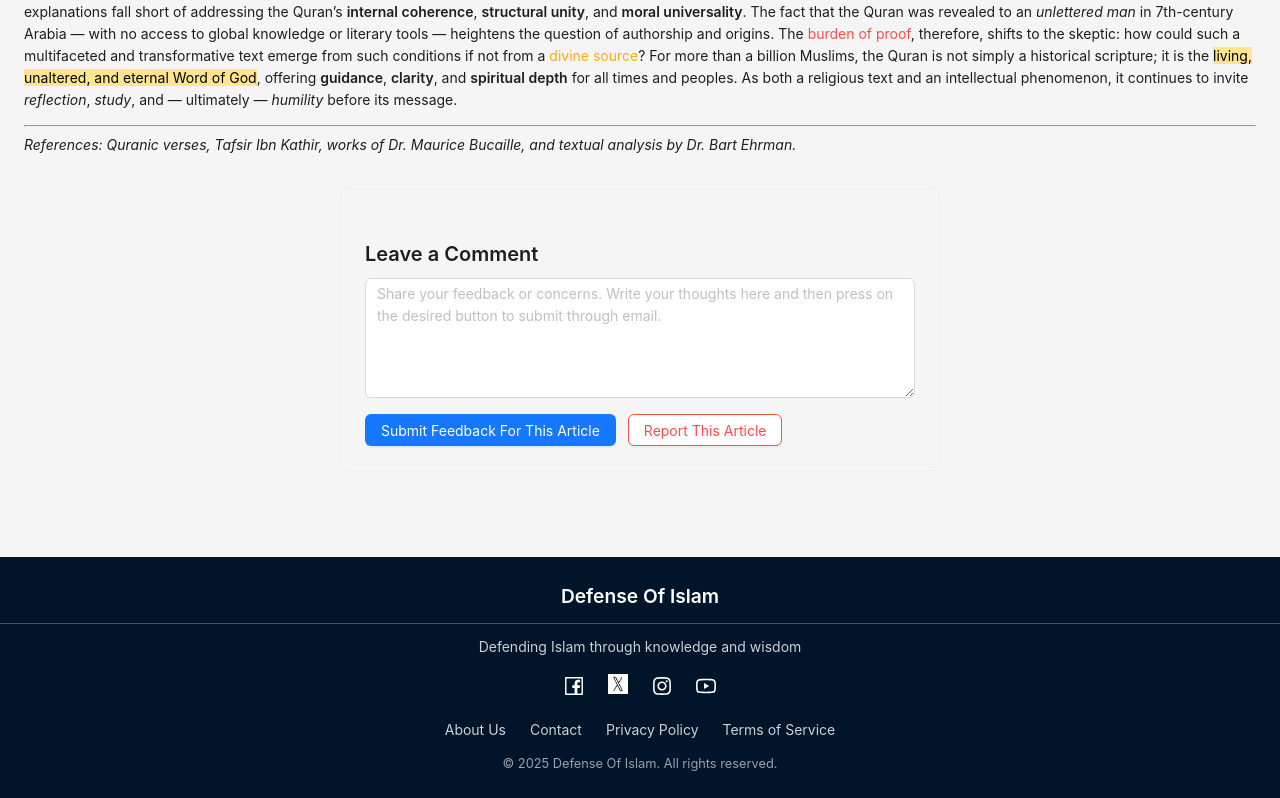
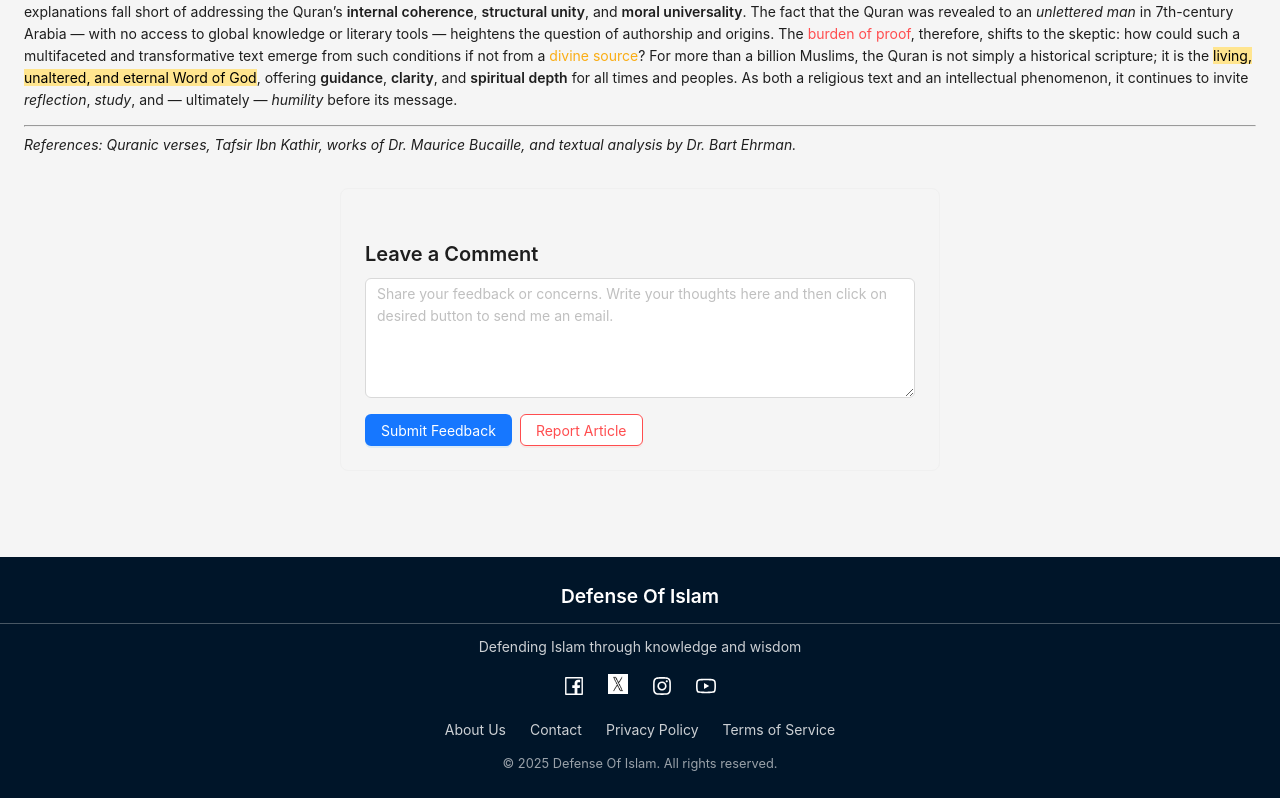
Before and after one commit to defenseofislam/web, a React (Create React App) app: page /web/islam/quran/1 in a window 1280 px wide. Shown: the part 3010-3808 px from the top of the page. Built offline with nearby package versions, Linux system fonts and the light colour scheme; a web font is replaced by a local one.

Commit message:
feat: integrate CommentBox component for user feedback and reporting in IslamComponent1

```diff
--- /dev/null
+++ b/src/components/CommentBox.js
@@ -0,0 +1,82 @@
+import React, { useState } from "react";
+import { Card, Input, Button, Space, Typography } from "antd";
+
+const { TextArea } = Input;
+const { Title } = Typography;
+
+const CommentBox = (props) => {
+  const [text, setText] = useState("");
+  // Check if mobile device
+  const isMobile =
+    /Android|webOS|iPhone|iPad|iPod|BlackBerry|IEMobile|Opera Mini/i.test(
+      navigator.userAgent
+    );
+  const handleFeedbackSubmit = () => {
+    if (!text.trim()) {
+      alert("Please enter some feedback before submitting.");
+      return;
+    }
+    const subject = `Feedback for Article - ${props.title}`;
+    const body = `Assalamu Alaikum,\n\nI would like to provide the following feedback:${props.url}:\n\n${text}`;
+
+    if (isMobile) {
+      // For mobile, use simple mailto link
+      window.location.href = `mailto:defenseofislam.kk@gmail.com?subject=${encodeURIComponent(
+        subject
+      )}&body=${encodeURIComponent(body)}`;
+    } else {
+      // For desktop, try to open Gmail directly
+      const mailtoLink = `https://mail.google.com/mail/?view=cm&fs=1&to=defenseofislam.kk@gmail.com&su=${encodeURIComponent(
+        subject
+      )}&body=${encodeURIComponent(body)}`;
+      window.open(mailtoLink, "_blank", "noopener,noreferrer");
+    }
+    setText(""); // Clear the text
+  };
+
+  const handleReport = () => {
+    if (!text.trim()) {
+      alert("Please enter a reason for reporting.");
+      return;
+    }
+    const subject = `Feedback for Article - abc`;
+    const body = `Assalamu Alaikum,\n\nI would like to report this article url-> ${props.url}:\n\n${text}`;
+
+    if (isMobile) {
+      // For mobile, use simple mailto link
+      window.location.href = `mailto:defenseofislam.kk@gmail.com?subject=${encodeURIComponent(
+        subject
+      )}&body=${encodeURIComponent(body)}`;
+    } else {
+      // For desktop, try to open Gmail directly
+      const mailtoLink = `https://mail.google.com/mail/?view=cm&fs=1&to=defenseofislam.kk@gmail.com&su=${encodeURIComponent(
+        subject
+      )}&body=${encodeURIComponent(body)}`;
+      window.open(mailtoLink, "_blank", "noopener,noreferrer");
+    }
+    setText(""); // Clear the text
+  };
+
+  return (
+    <Card style={{ maxWidth: 600, margin: "2rem auto",backgroundColor:"#f5f5f5" }}>
+      <Title level={4}>Leave a Comment</Title>
+      <TextArea
+        rows={5}
+        placeholder="Share your feedback or concerns. Write your thoughts here and then click on desired button to send me an email."
+        value={text}
+        onChange={(e) => setText(e.target.value)}
+        style={{ marginBottom: "1rem" }}
+      />
+      <Space>
+        <Button type="primary" onClick={handleFeedbackSubmit}>
+          Submit Feedback
+        </Button>
+        <Button danger onClick={handleReport}>
+          Report Article
+        </Button>
+      </Space>
+    </Card>
+  );
+};
+
+export default CommentBox;
--- a/src/components/Islam/quran/IslamComponent1.js
+++ b/src/components/Islam/quran/IslamComponent1.js
@@ -1,5 +1,6 @@
 import React, { useEffect, useState } from "react";
 import { Layout, Typography, Card, Input, Button, Space } from "antd";
+import CommentBox from "../../CommentBox";
 
 const { Content } = Layout;
 const { Title, Paragraph, Text } = Typography;
@@ -7,59 +8,10 @@ const { TextArea } = Input;
 
 function IslamComponent1() {
   const [text, setText] = useState("");
-  // Check if mobile device
-  const isMobile =
-    /Android|webOS|iPhone|iPad|iPod|BlackBerry|IEMobile|Opera Mini/i.test(
-      navigator.userAgent
-    );
   useEffect(() => {
     window.scrollTo(0, 0);
   }, []);
-  const handleFeedbackSubmit = () => {
-    if (!text.trim()) {
-      alert("Please enter some feedback before submitting.");
-      return;
-    }
-    const subject = `Feedback for Article - abc`;
-    const body = `Assalamu Alaikum,\n\nI would like to provide the following feedback:\n\n${text}`;
 
-    if (isMobile) {
-      // For mobile, use simple mailto link
-      window.location.href = `mailto:defenseofislam.kk@gmail.com?subject=${encodeURIComponent(
-        subject
-      )}&body=${encodeURIComponent(body)}`;
-    } else {
-      // For desktop, try to open Gmail directly
-      const mailtoLink = `https://mail.google.com/mail/?view=cm&fs=1&to=defenseofislam.kk@gmail.com&su=${encodeURIComponent(
-        subject
-      )}&body=${encodeURIComponent(body)}`;
-      window.open(mailtoLink, "_blank", "noopener,noreferrer");
-    }
-    setText(""); // Clear the text
-  };
-
-  const handleReport = () => {
-    if (!text.trim()) {
-      alert("Please enter a reason for reporting.");
-      return;
-    }
-    const subject = `Feedback for Article - abc`;
-    const body = `Assalamu Alaikum,\n\nI would like to report this article:\n\n${text} url-> "gg"}`;
-
-    if (isMobile) {
-      // For mobile, use simple mailto link
-      window.location.href = `mailto:defenseofislam.kk@gmail.com?subject=${encodeURIComponent(
-        subject
-      )}&body=${encodeURIComponent(body)}`;
-    } else {
-      // For desktop, try to open Gmail directly
-      const mailtoLink = `https://mail.google.com/mail/?view=cm&fs=1&to=defenseofislam.kk@gmail.com&su=${encodeURIComponent(
-        subject
-      )}&body=${encodeURIComponent(body)}`;
-      window.open(mailtoLink, "_blank", "noopener,noreferrer");
-    }
-    setText(""); // Clear the text
-  };
   return (
     <Content style={{ padding: "24px" }}>
       <Typography>
@@ -632,37 +584,7 @@ function IslamComponent1() {
         </Paragraph>
       </Typography>
 
-      <Card
-        style={{
-          maxWidth: 600,
-          margin: "2rem auto",
-          backgroundColor: "#f5f5f5",
-        }}
-      >
-        <Title level={4}>Leave a Comment</Title>
-        <TextArea
-          rows={5}
-          value={text}
-          onChange={(e) => setText(e.target.value)}
-          placeholder="Share your feedback or concerns. Write your thoughts here and then press on the desired button to submit through email."
-          style={{ marginBottom: "1rem" }}
-        />
-        <div
-          className="submission"
-          style={{
-            display: "flex",
-            flexDirection: isMobile ? "column" : "row",
-            gap:12
-          }}
-        >
-          <Button type="primary" onClick={handleFeedbackSubmit}>
-            Submit Feedback For This Article
-          </Button>
-          <Button danger onClick={handleReport}>
-            Report This Article
-          </Button>
-        </div>
-      </Card>
+      <CommentBox title={"Is the Quran the Word of God? A Scholarly Examination"} url={"http://defenseofislam.github.io/web/islam/quran/1"}/>
     </Content>
   );
 }
```
